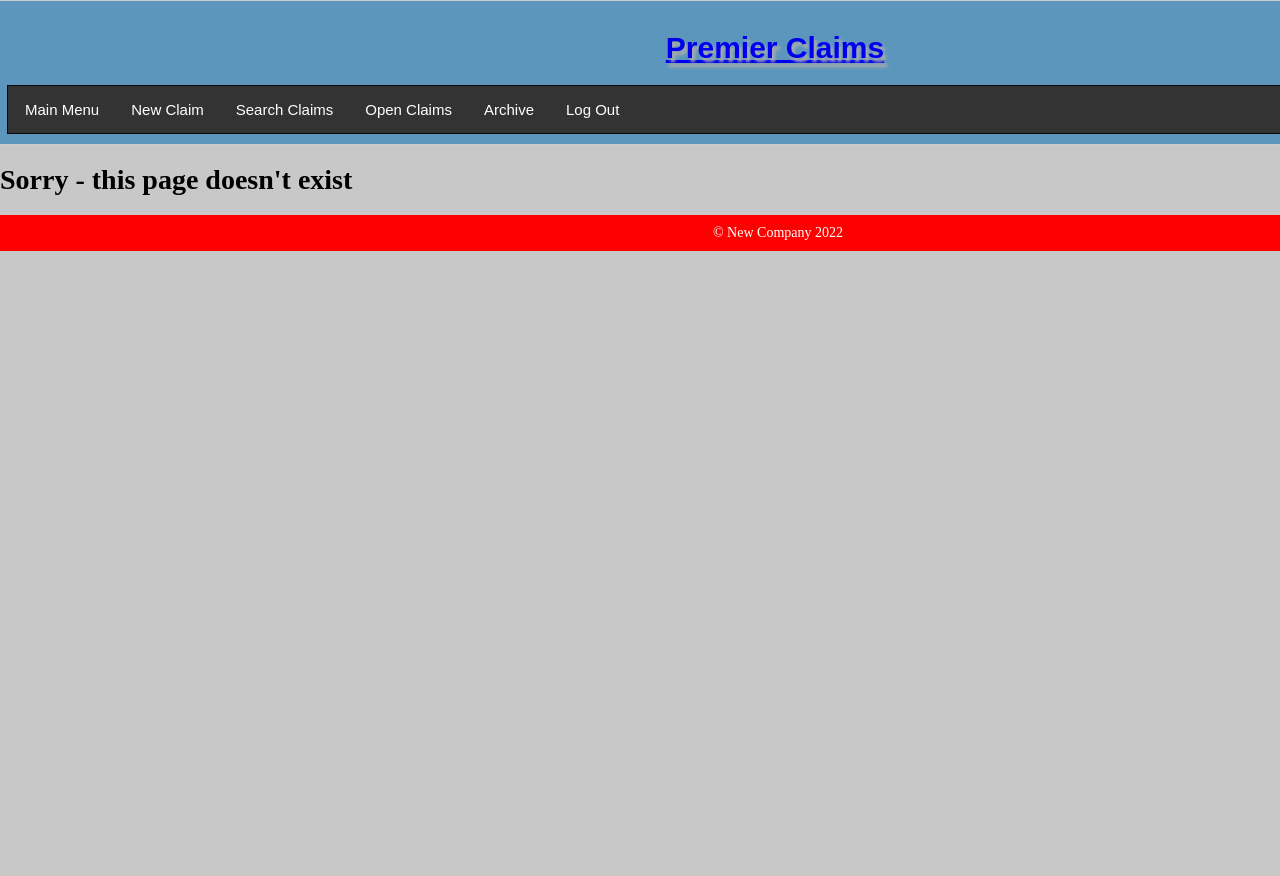
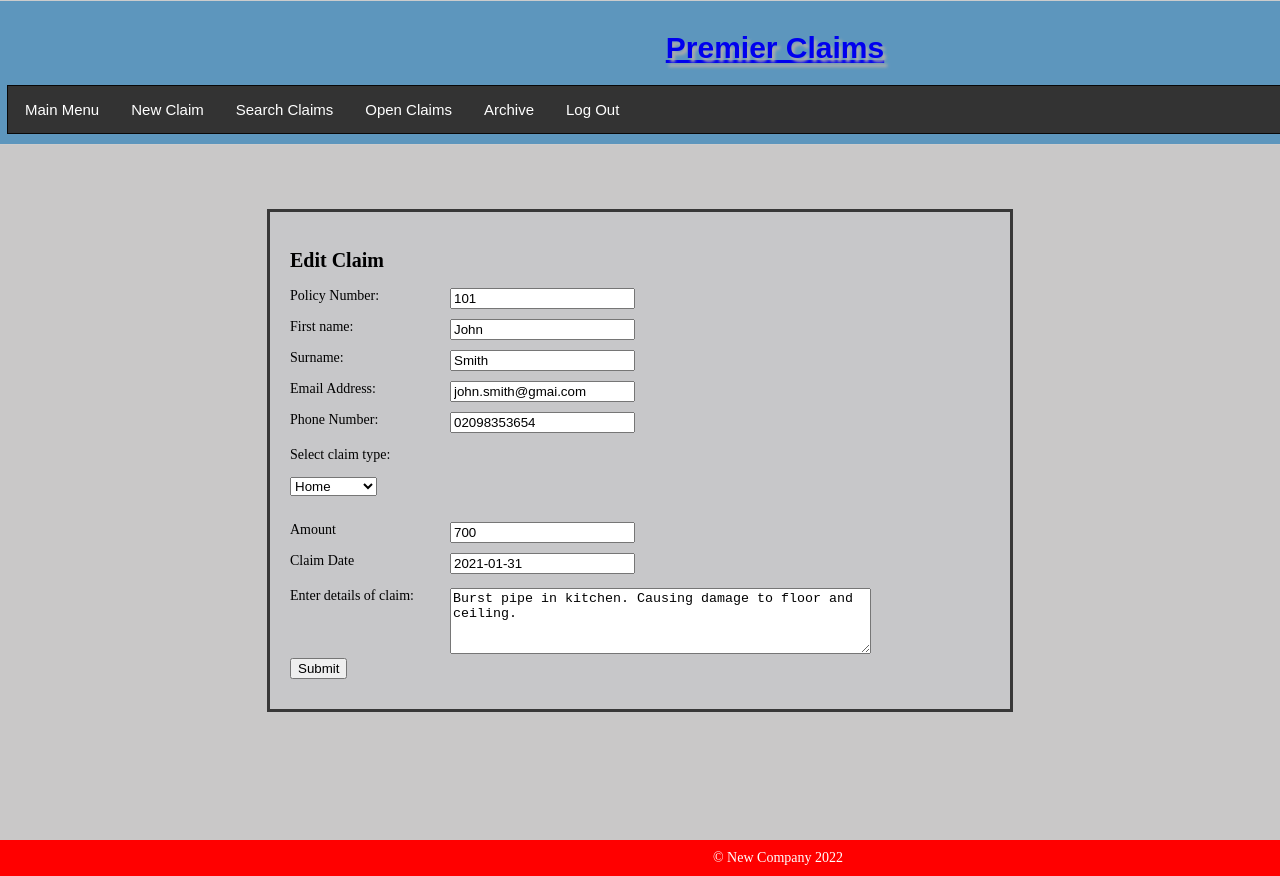
Before and after one commit to Denis-Allstate/premier-claims, a React (Create React App) app: page /add/1 in a window 1280 px wide. Shown: the top 876 px of the page. Before the commit the page ends 800 px from the top, so only its background shows below. Built offline with nearby package versions, Linux system fonts and the light colour scheme.

Commit message:
edit claim

```diff
--- a/src/App.js
+++ b/src/App.js
@@ -17,6 +17,7 @@ function App() {
       <Menu />
       <Routes>
       <Route path="/add" element={<NewClaim />} />
+      <Route path="/add/:claim_id" element={<NewClaim />} />
       <Route path="/archive" element={<Archive />} />
       <Route path="/open" element={<Open />} />
       <Route path="/find" element = {
--- a/src/Components/Data/DataFunction.js
+++ b/src/Components/Data/DataFunction.js
@@ -1,7 +1,7 @@
 import NewClaim from "../Menu/NewClaim"
 export const getClaimDetails = () => {
     return [
-        {id: 101, claimamount: 700, fname: "John", surname: "Smith", email: "", phone: "", status: "Open", claimdate: "2021-01-31", claim_id:"21216652", claim_type: 1, claim_details: ""},
+        {id: 101, claimamount: 700, fname: "John", surname: "Smith", email: "john.smith@gmai.com", phone: "02098353654", status: "Open", claimdate: "2021-01-31", claim_id:"21216652", claim_type: 1, claim_details: "Burst pipe in kitchen. Causing damage to floor and ceiling."},
         {id: 102, claimamount: 1200, fname: "John",surname: "Dunne", email: "", phone: "", status: "Open", claimdate: "2019-02-01", claim_id:"21216653", claim_type: 1, claim_details: ""},
         {id: 103, claimamount: 400, fname: "John",surname: "Ryan", email: "", phone: "", status: "Open", claimdate: "2020-02-01", claim_id:"21216654", claim_type: 1, claim_details: ""},
         {id: 104, claimamount: 750, fname: "John",surname: "Campbell", email: "", phone: "", status: "Pending", claimdate: "2019-02-02", claim_id:"21216655", claim_type: 2, claim_details: ""},
--- a/src/Components/Menu/NewClaim.js
+++ b/src/Components/Menu/NewClaim.js
@@ -1,27 +1,44 @@
-import { useReducer, useState } from "react";
+import { useEffect, useReducer, useState } from "react";
+import { useParams } from "react-router-dom";
 import { addNewTransaction, getClaimDetails } from "../Data/DataFunction";
 
-const NewClaim = () => {
+const NewClaim = (props) => {
+
+    const params = useParams();
+    const isUpdate = params.claim_id;
 
     const [message, setMessage] = useState("");
 
-    const initialNewTransactionState = {id : "", claimamount : "",fname: "", surname :"", email :"",
+    const claims = getClaimDetails();
+    const selectedClaim = claims.at(0);
+
+    const editTransactionState = {id : selectedClaim.id, claimamount : selectedClaim.claimamount, fname: selectedClaim.fname, surname : selectedClaim.surname, email :selectedClaim.email,
+        phone :selectedClaim.phone, status : selectedClaim.status, claimdate : selectedClaim.claimdate, claim_id: selectedClaim.claim_id,
+        claim_type: selectedClaim.claim_type, claim_details:selectedClaim.claim_details}
+
+
+
+    const initialNewTransactionState = {id :"", claimamount : "",fname: "", surname :"", email :"",
     phone :"", status : "Open", claimdate : new Date().toISOString().slice(0,10) , claim_id: "",
     claim_type: "",claim_details:"" }
     // {id: 101, claimamount: 700, surname: "Smith", email: "", phone: "", status: "Open", claimdate: "2021-01-31", claim_id:"21216652", claim_type: 1, claim_details: ""},
 
     const formReducer = (state, data) => {
         return {...state, [data.field] : data.value}
+
     }
-
     //const [statefulVariable, setterFunction] = useReducer(reducerFunction, initialValue);
     const [newTransaction, dispatch] = useReducer(formReducer, initialNewTransactionState);
+   // const [editTransaction, dispatch] = useReducer(formReducer, editTransactionState);
+    const [textarea,setTextArea] =useState();
+    const [myClaimType, setMyClaimType] = useState("Home");
 
     const handleChange = (event) => {
         //event.target.id = the field
        // event.target.value  = the value
        dispatch({field : event.target.id, value : event.target.value});
-
+       setTextArea(event.target.value);
+       setMyClaimType(event.target.value);
     }
     // const addNewTransaction = (newTransaction) => {
     //     const updatedClaimData = [getClaimDetails];
@@ -31,7 +48,7 @@ const NewClaim = () => {
     const handleSubmit = (event) => {
         event.preventDefault();
         setMessage("Saving...");
-
+        console.log(newTransaction);
         addNewTransaction(newTransaction);
         setMessage("Saved");
             // .then( response => {
@@ -49,48 +66,43 @@ const NewClaim = () => {
     }
 
 return <div className="container" onSubmit={handleSubmit}>
-    <h2>Submit a claim</h2>
+    <h2>{!isUpdate ? 'Submit a claim' : 'Edit Claim'}</h2>
     <form>
     <label htmlFor="id" >Policy Number: </label>
-    <input type="text" name="id" id="id" placeholder="Policy Number" value={newTransaction.id} onChange={handleChange} />
+    <input type="text" name="id" id="id" placeholder="Policy Number" value={!isUpdate ? newTransaction.id : selectedClaim.id} onChange={handleChange} />
     {/* // {     claim_id:"21216652", claim_type: 1, */}
 
     <label htmlFor="fname" >First name: </label>
-    <input maxLength='15' type="text" name="fname" id="fname" placeholder="John" required value={newTransaction.fname} onChange={handleChange}/>
+    <input maxLength='15' type="text" name="fname" id="fname" placeholder="John" required value={!isUpdate ? newTransaction.fname :selectedClaim.fname} onChange={handleChange}/>
 
 
     <label htmlFor="surname" >Surname: </label>
-    <input maxLength='15' type="text" name="surname" id="surname" placeholder="Smih" required value={newTransaction.surname} onChange={handleChange} />
+    <input maxLength='15' type="text" name="surname" id="surname" placeholder="Smih" required value={!isUpdate ? newTransaction.surname : selectedClaim.surname} onChange={handleChange} />
 
     <label htmlFor="email">Email Address: </label>
-    <input type="email" id="email" name="email" placeholder="exampe@example.com" value={newTransaction.email} onChange={handleChange}/>
+    <input type="email" id="email" name="email" placeholder="exampe@example.com" value={!isUpdate ? newTransaction.email : selectedClaim.email} onChange={handleChange}/>
 
     <label htmlFor="phone">Phone Number: </label>
-    <input type="tel" id="phone" name="phone" placeholder="0800-123-456" value={newTransaction.phone} onChange={handleChange}/>
+    <input type="tel" id="phone" name="phone" placeholder="0800-123-456" value={!isUpdate ? newTransaction.phone : selectedClaim.phone} onChange={handleChange}/>
 
-    {/* <div className="claimtype">
+
         <p>Select claim type:</p>
-            <label className="radiooptions">
-                <input type="radio" name="optradio" defaultChecked/>Auto
-            </label>
-            <label className="radiooptions">
-                <input type="radio" name="optradio" />Motorcycle
-            </label>
-            <label className="radiooptions">
-                <input type="radio" name="optradio" />Property
-            </label>
-    </div>
-    <br /> */}
+            <select value={myClaimType} onChange={handleChange}>
+                <option value="Home">Home</option>
+                <option value="Auto">Auto</option>
+                <option value ="Motorcycle">Motorcycle</option>
+            </select>
+    <br />
     <label htmlFor="claimamount">Amount</label>
-        <input type="text"  id="claimamount" value={newTransaction.claimamount} onChange={handleChange}/>
+        <input type="text"  id="claimamount" value={!isUpdate ? newTransaction.claimamount : selectedClaim.claimamount} onChange={handleChange}/>
 
         <label htmlFor="claimdate">Claim Date</label>
-        <input type="claimdate" id="claimdate" value={newTransaction.claimdate} onChange={handleChange}/>
+        <input type="claimdate" id="claimdate" value={!isUpdate ? newTransaction.claimdate : selectedClaim.claimdate} onChange={handleChange}/>
 
 
     <p><label htmlFor="claim_details">Enter details of claim:</label></p>
   <textarea minLength='5' id="claim_details" name="claim_details" rows="4" cols="50" placeholder="Please enter all relevant claim details and attach any relevant documentation."
-  value={newTransaction.claim_details} onChange={handleChange}>
+  value={!isUpdate ? newTransaction.claim_details : selectedClaim.claim_details} onChange={handleChange}>
   </textarea>
   <br />
     <input type="submit" value="Submit" className="submit" />
--- a/src/Components/Menu/View.js
+++ b/src/Components/Menu/View.js
@@ -2,12 +2,14 @@ import { useReducer, useState } from "react";
 import { addNewTransaction } from "../Data/DataFunction";
 
 const View = (props) => {
-debugger;
+
+
 const [message, setMessage] = useState("");
 
     const viewTransactionState = {id : props.claim_id, claimamount : props.claimamount, fname: props.fname, surname : props.surname, email :props.email,
     phone :props.phone, status : props.status, claimdate : props.claimdate, claim_id: props.claim_id,
     claim_type: props.claim_type, claim_details:props.claim_details}
+
     const formReducer = (state, data) => {
         return {...state, [data.field] : data.value}
     }
--- a/src/Components/Transactions/TransactionsRow.js
+++ b/src/Components/Transactions/TransactionsRow.js
@@ -1,19 +1,8 @@
-import { useNavigate } from "react-router-dom";
-import View from "../Menu/View";
+import { Link } from "react-router-dom";
+
 
 const TransactionsRow = (props) => {
-    const navigate = useNavigate();
-
-
-
-    const viewClaim =(event)=>{
-            event.preventDefault();
-            const claimId = props.claim_id;
-            navigate(`/view/${props.claim_id}`);
-            navigate(View,{state:{id:claimId}});
-
-    }
-
+console.log("props Transacton row"+props.id);
     return (
         <tr>
             <td>{props.claim_id}</td>
@@ -21,7 +10,11 @@ const TransactionsRow = (props) => {
             <td>{props.status}</td>
             <td>{props.claimdate}</td>
             <td>{props.claimamount}</td>
-            <td><button onClick={viewClaim} type="submit">View</button> </td>
+            <td>
+                <Link to={"/add/" +props.surname}>
+                    <span className="update">Update</span>
+                </Link>
+            </td>
         </tr>
     )
 }
--- a/src/Components/Transactions/TransactionsTable.js
+++ b/src/Components/Transactions/TransactionsTable.js
@@ -17,10 +17,11 @@ const TransactionsTable = (props) => {
 
         const uniqueClaims = allClaims.filter(
             (claim_id,index) => allClaims.indexOf(claim_id) === index);
+            console.log("TT unique"+uniqueClaims);
         const [selectedClaim, setSelectedClaim] = useState("");
         const changeClaim = (event) => {
             const option = event.target.options.selectedIndex;
-            console.log(option);
+            console.log("opton"+option);
             setSelectedClaim(uniqueClaims[option -1]);
             console.log(event.target.value);
         }
```
